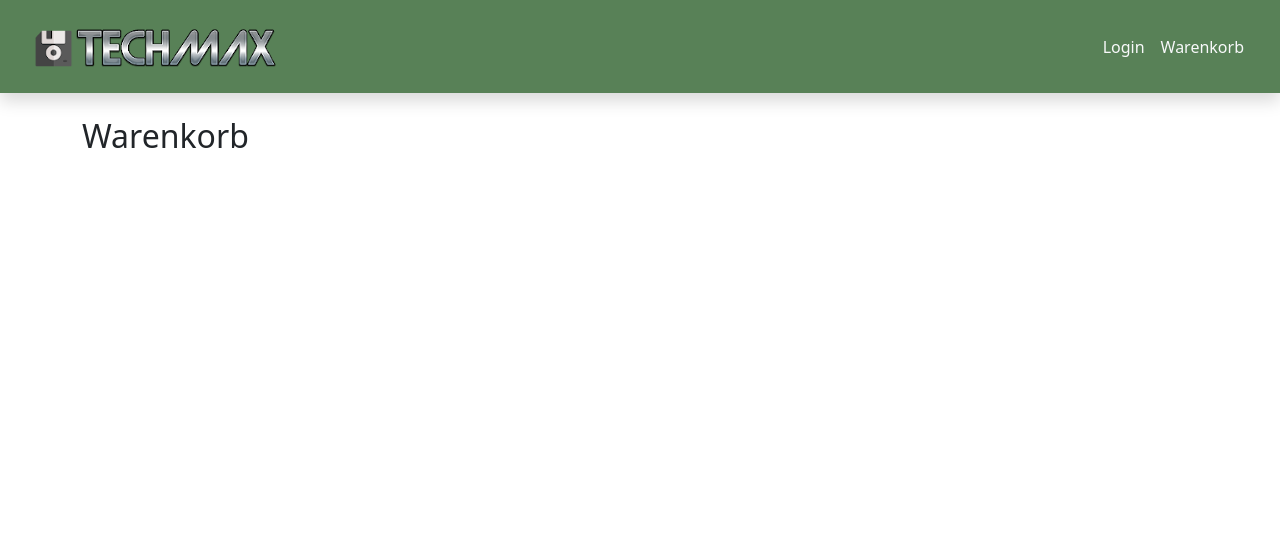
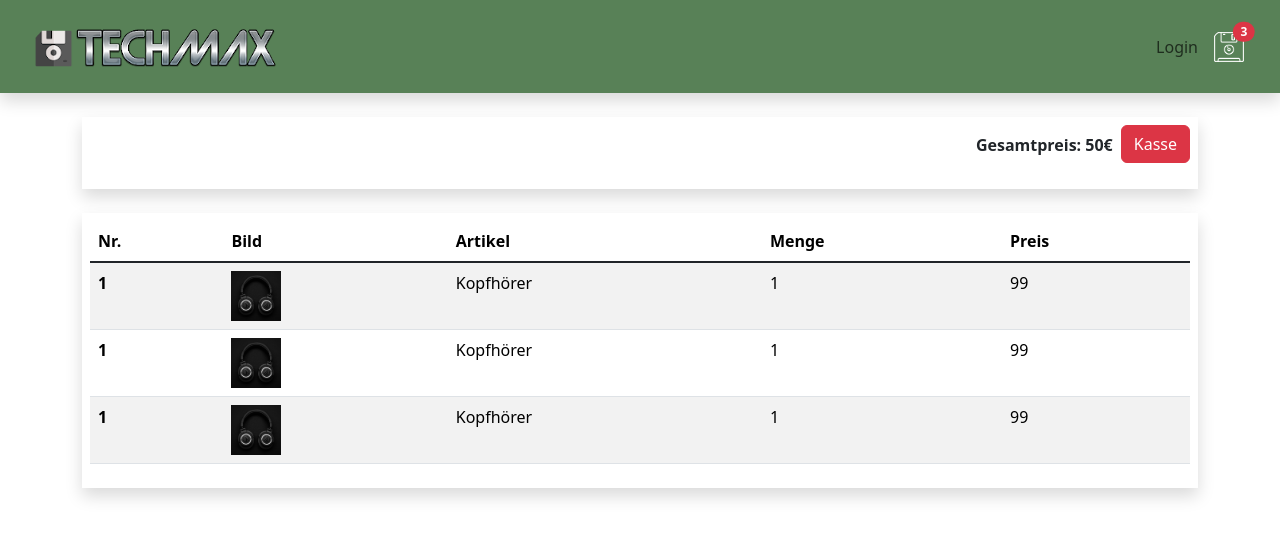
Before and after one commit to Decaprius/Django, a Django app: page /warenkorb/ in a window 1280 px wide. Shown: the top 539 px of the page. Run offline with Django 5.2, Linux system fonts and the light colour scheme.

Commit message:
Implemented Bootstrap Design for Warenkorb, Menu

```diff
--- a/techmax/shop/templates/shop/menu.html
+++ b/techmax/shop/templates/shop/menu.html
@@ -3,9 +3,11 @@
     <div class="container-fluid">
       <a class="navbar-brand link-light" href="{% url 'shop' %}"><img src="{% static 'bilder/logo.png' %}" alt=""></a>
         <div class="navbar-nav">
-            <div class="d-flex">
-          <a class="nav-link link-light p-2" href="#">Login</a>
-          <a class="nav-link link-light p-2" href="{% url 'warenkorb' %}">Warenkorb</a>
+            <div class="d-flex align-items-center">
+          <a class="nav-link btn btn-light p-2" href="#">Login</a>
+          <a class="nav-link link-light p-2" href="{% url 'warenkorb' %}"><img src="{% static 'bilder/floppy.png' %}" alt="">
+          <span class="badge rounded-pill bg-danger position-absolute top-25 start-25 translate-middle">3</span>
+          </a>
         </div>
         </div>
     </div>
--- a/techmax/shop/templates/shop/warenkorb.html
+++ b/techmax/shop/templates/shop/warenkorb.html
@@ -1,5 +1,55 @@
 {% extends 'shop/index.html' %}
+{% load static  %}
 
 {% block content %}
-    <h2>Warenkorb</h2>
+
+    <div class ="row mt-4">
+        <div class="col-12">
+            <div class="shadow p-2 mb-4">
+<div class="d-flex justify-content-end">
+    <p class="fw-bold p-2">Gesamtpreis: 50€</p>
+    <p><a class="btn btn-danger" href="{% url 'kasse' %}">Kasse</a></p>
+</div>
+            </div>
+        </div>
+        <div class="col-12">
+            <div class="shadow p-2 mb-4">
+                <table class="table table-striped table-hover">
+                    <thead>
+                      <tr>
+                        <th scope="col">Nr.</th>
+                        <th scope="col">Bild</th>
+                        <th scope="col">Artikel</th>
+                        <th scope="col">Menge</th>
+                        <th scope="col">Preis</th>
+                      </tr>
+                    </thead>
+                    <tbody class="table-group-divider">
+                      <tr>
+                        <th scope="row">1</th>
+                        <td><img src="{% static 'bilder/kopfhoerer.jpg' %}" width="50" height="50" alt=""></td>
+                        <td>Kopfhörer</td>
+                        <td>1</td>
+                        <td>99</td>
+                      </tr>
+                      <tr>
+                        <th scope="row">1</th>
+                        <td><img src="{% static 'bilder/kopfhoerer.jpg' %}" width="50" height="50" alt=""></td>
+                        <td>Kopfhörer</td>
+                        <td>1</td>
+                        <td>99</td>
+                      </tr>
+                      <tr>
+                        <th scope="row">1</th>
+                        <td><img src="{% static 'bilder/kopfhoerer.jpg' %}" width="50" height="50" alt=""></td>
+                        <td>Kopfhörer</td>
+                        <td>1</td>
+                        <td>99</td>
+                      </tr>
+                    </tbody>
+                  </table>
+            </div>
+        </div>
+    </div>
+
 {% endblock content %}
```
Also changed, not shown: techmax/static/bilder/floppy.png (added).
